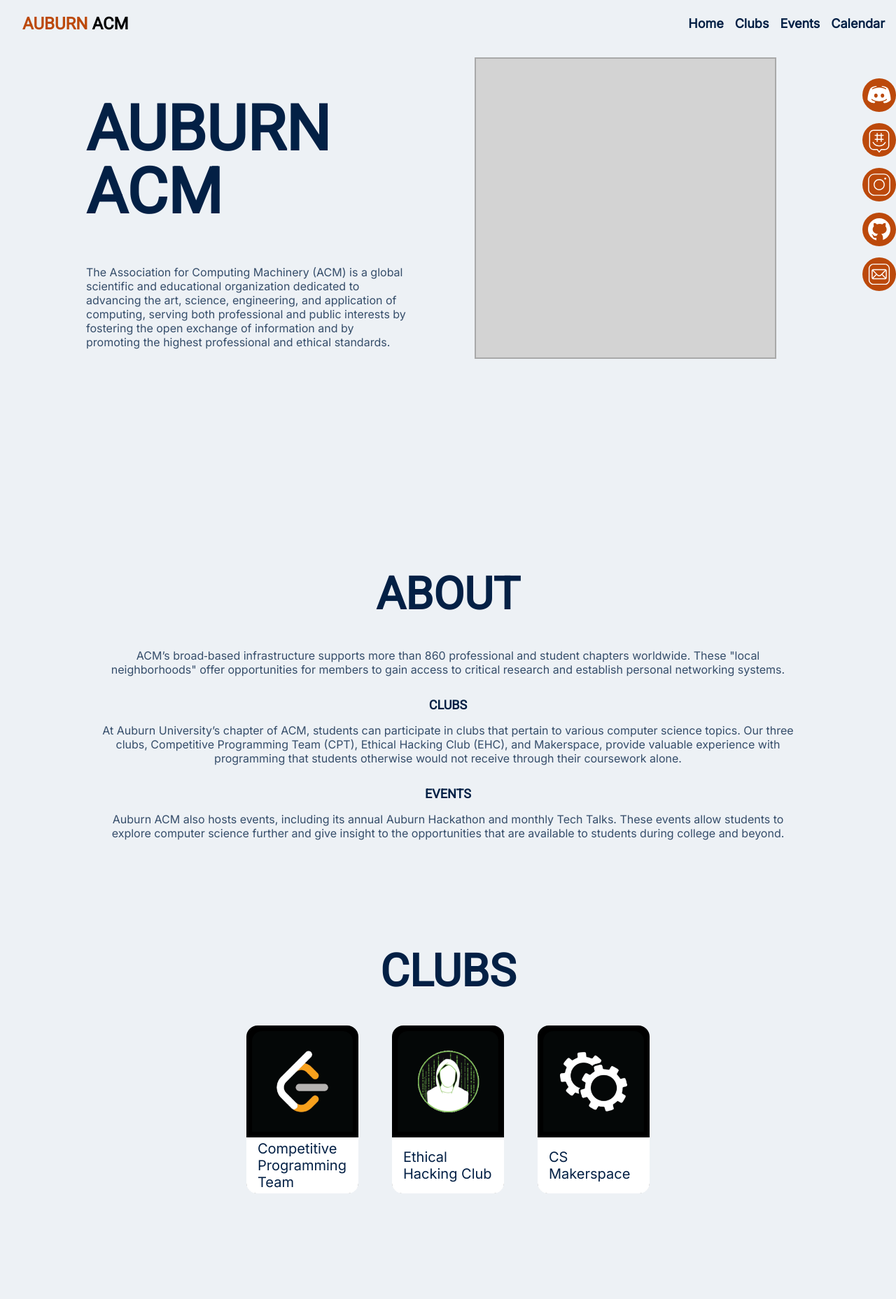
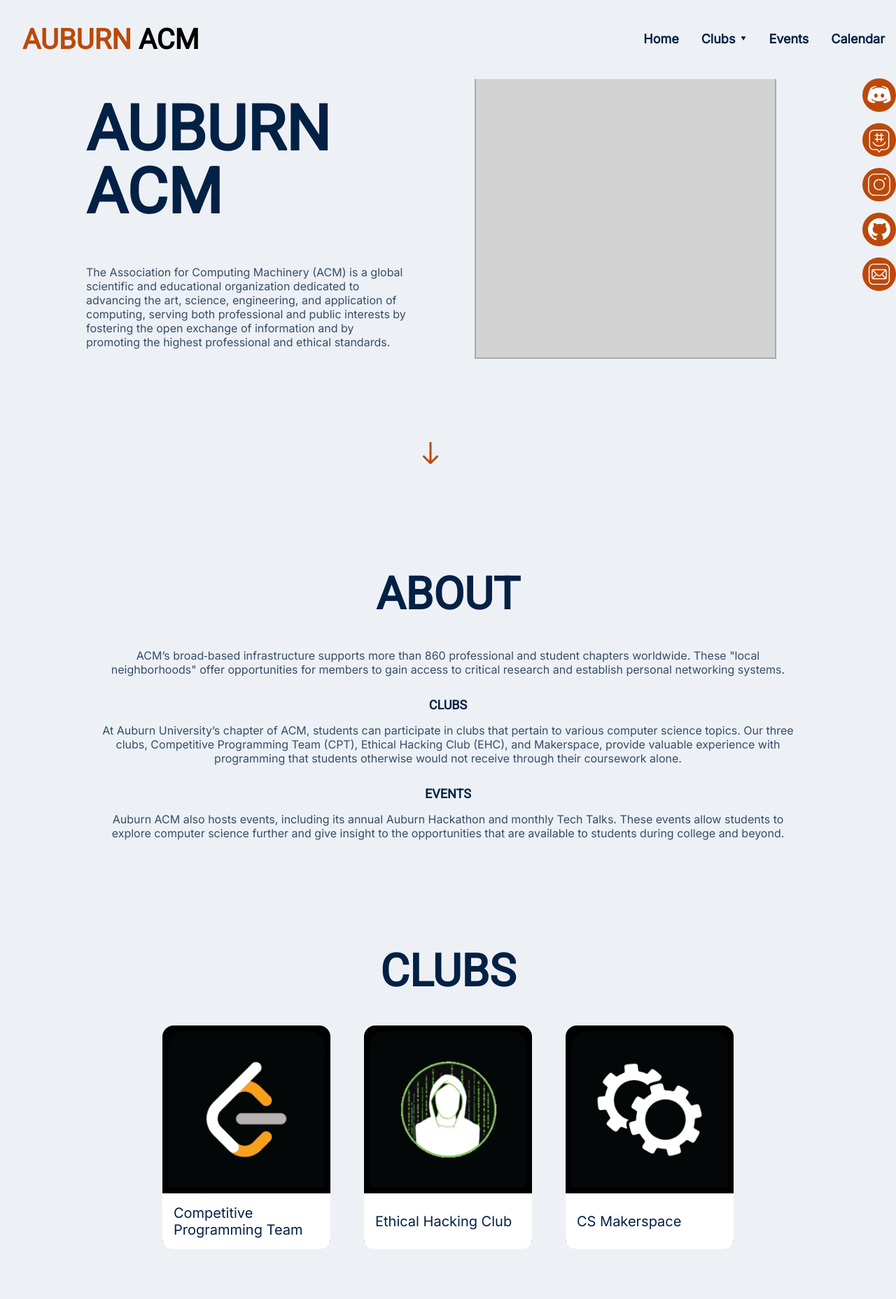
Before and after one commit to Auburn-ACM/acmsite, a Django app: template acmsite/templates/acmsite/index.html in a window 1280 px wide. Shown: the top 1857 px of the page at 70% size. Run offline with Django 3.2, Linux system fonts and the light colour scheme; the template is opened without the code that fills it, so the values that code supplies are empty.

Commit message:
adjusted to fit figma design, doesn't look great

```diff
--- a/acmsite/static/acmsite/style.css
+++ b/acmsite/static/acmsite/style.css
@@ -165,6 +165,10 @@ a {
     flex-grow: 1;
 }
 
+.gap-0\.5 {
+    gap: 0.5rem;
+}
+
 .gap-1 {
     gap: 1rem;
 }
@@ -292,14 +296,21 @@ a {
     padding-left: 1rem;
     padding-right: 1rem;
 }
-
+.p-0\.5 {
+    padding: 0.5rem;
+}
 .p-0\.25 {
     padding: 0.25rem !important;
 }
-
+.p-0 {
+    padding: 0;
+}
 .py-2 {
     padding-top: 2rem;
     padding-bottom: 2rem;
+}
+.pr-0\.25 {
+    padding-right: 0.25rem;
 }
 
 /* LENGHT AND WIDTH */
@@ -371,13 +382,13 @@ a {
     border-radius: 1rem;
     margin-left: 1rem;
     margin-right: 1rem;
-    width: 10rem;
+    width: 15rem;
 }
 
 .card .card-image {
     padding: 0.5rem;
     width: 100%;
-    height: 10rem;
+    height: 15rem;
     border-radius: 1rem;
     transition: all 0.2s ease-out;
 }
@@ -486,9 +497,21 @@ a {
     height: 100%;
 }
 
+#club-down-arrow {
+    width: 8px;
+    height: 8px;
+}
+
 #big-auacm {
     font-size: 7vw;
     line-height: 1em;
+}
+
+#acm-logo {
+    font-size: 40px;
+    font-weight: 900;
+    padding-left: 1rem;
+    padding-right: 1rem;
 }
 
 #video-holder {
@@ -505,6 +528,17 @@ a {
     display: block;
     padding-bottom: 100%;
     z-index: -1;
+}
+
+#clubs-dropdown {
+    position: absolute;
+    z-index: 100;
+    background-color: var(--au-bg);
+    opacity: 0.9;
+    display: none;
+}
+#clubs-dropdown-wrapper:hover #clubs-dropdown {
+    display: block;
 }
 
 
--- a/acmsite/templates/acmsite/base.html
+++ b/acmsite/templates/acmsite/base.html
@@ -15,15 +15,29 @@
   <body>
     <nav class="flex-row w-100 align-center fixed top-0 left-0 justify-between px-1 bg-default z-1">
       <div>
-        <h2 class="text-very-bold text-2xl px-1">
+        <h2 id="acm-logo">
           <span class="text-orange">AUBURN</span>
           <span class="text-blue"> ACM</span>
         </h2>
       </div>
       <div>
-        <ul class="flex-row gap-1 list-style-none font-secondary text-semibold text-lg">
+        <ul class="flex-row gap-2 list-style-none font-secondary text-semibold text-lg">
           <li><a class="text-dark-blue hover:fade-in-underline" href="">Home</a></li>
-          <li><a class="text-dark-blue hover:fade-in-underline" href="">Clubs</a></li>
+          <li>
+            <div id="clubs-dropdown-wrapper">
+              <div class="text-dark-blue hover:fade-in-underline flex-row align-center justify-center gap-0.5">
+                <span>Clubs</span>
+                <img id="club-down-arrow" src="{% static 'acmsite/down_arrow.svg' %}" alt="dropdown" />
+              </div>
+              <div id="clubs-dropdown">
+                <ul class="flex-col gap-1 list-style-none font-secondary text-semibold text-base p-0.5">
+                  <li><a class="text-dark-blue hover:fade-in-underline" href="">Competitive Programming Team</a></li>
+                  <li><a class="text-dark-blue hover:fade-in-underline" href="">Ethical Hacking Club</a></li>
+                  <li><a class="text-dark-blue hover:fade-in-underline" href="">CS Makerspace</a></li>
+                </ul>
+              </div>
+            </div>
+          </li>
           <li><a class="text-dark-blue hover:fade-in-underline" href="">Events</a></li>
           <li><a class="text-dark-blue hover:fade-in-underline" href="">Calendar</a></li>
         </ul>
--- a/acmsite/templates/acmsite/index.html
+++ b/acmsite/templates/acmsite/index.html
@@ -16,8 +16,10 @@
         <div id="video-holder"></div>
     </div>
 </div>
-<div class="mb-150px wl-arrow">
-    <!-- put arrow here -->
+<div class="mb-150px flex-row align-center justify-center">
+    <div class="wl-arrow">
+        <img src="{% static 'acmsite/stick_down_arrow.svg' %}" alt="orange down arrow">
+    </div>
 </div>
 <section class="text-center m-about">
     <h1 class="text-dark-blue text-4xl mb-40px">ABOUT</h1>
@@ -77,15 +79,13 @@
 </section>
 
 <h1 class="mx-auto text-4xl text-center text-dark-blue mt-150px mb-40px">FEATURED EVENTS</h1>
-{% comment %} Makes list of events, will format later {% endcomment %}
 {% if event_list %}
 <div class="mx-256px">
     {% for event in event_list %}
     <a href="{% url 'detail' event.id %}">
         <div class="flex-row justify-between align-center font-secondary text-semibold border-bottom-1 hover:trigger">
             <div class="text-orange mr-106px w-128px">
-                <p>{{event.date}}
-                <p>
+                <p>{{event.date}}</p>
             </div>
             <div class="text-left text-dark-blue flex-grow-1">
                 <h3>{{ event.name }}</h3>
```
Also changed, not shown: acmsite/static/acmsite/down_arrow.svg (added), acmsite/static/acmsite/stick_down_arrow.svg (added).
